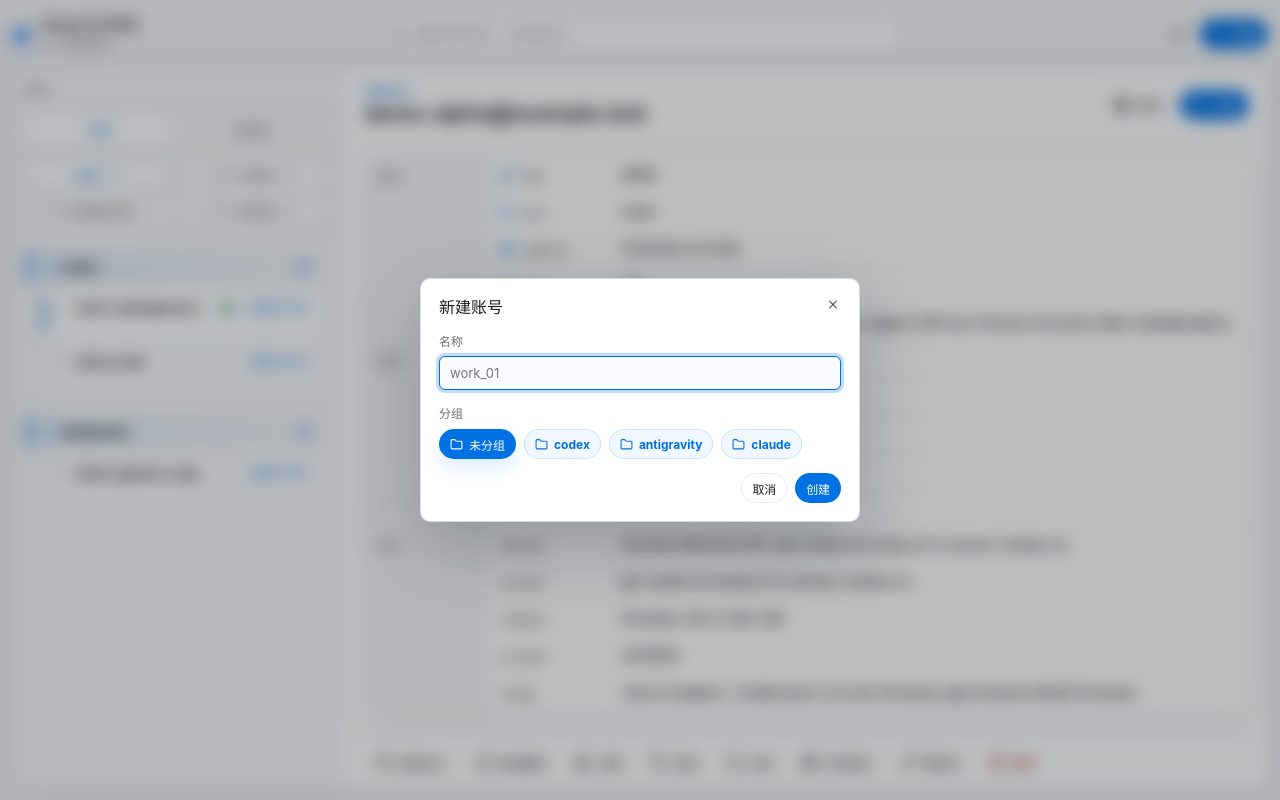
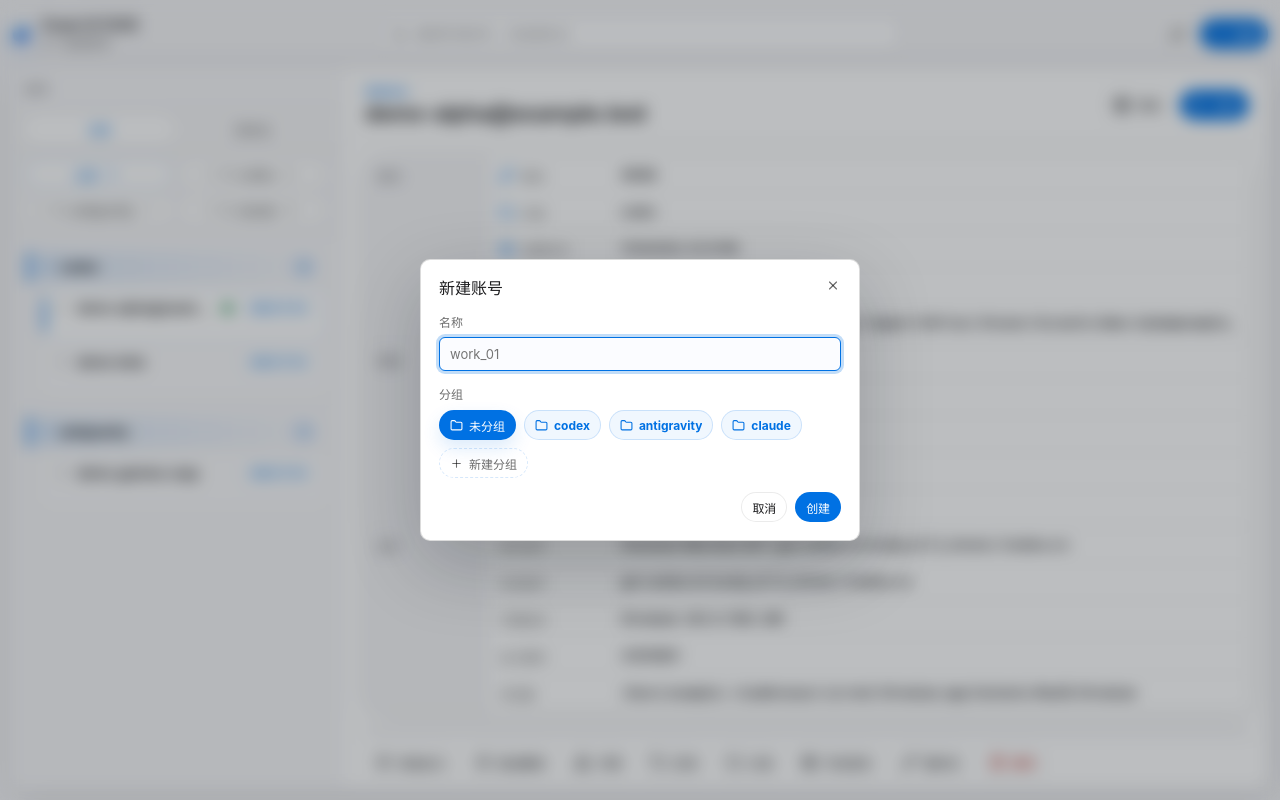
Before and after one commit to GravityPoet/notrace-browser, a React (Vite) app in the folder cloak-picker/: page / in a window 1280 px wide. Both pictures are taken after a click on the button "新建". Built offline with nearby package versions, Linux system fonts and the light colour scheme.

Commit message:
fix: add custom group creation to account dialog

```diff
--- a/cloak-picker/src/App.tsx
+++ b/cloak-picker/src/App.tsx
@@ -2129,6 +2129,7 @@ function EditorDialog({
   const modalRef = useRef<HTMLElement | null>(null);
   const onCloseRef = useRef(onClose);
   const busyRef = useRef(busy);
+  const [creatingGroup, setCreatingGroup] = useState(false);
   const previouslyFocusedRef = useRef<HTMLElement | null>(
     returnFocusElement ??
       (typeof document !== "undefined" && document.activeElement instanceof HTMLElement
@@ -2306,6 +2307,7 @@ function EditorDialog({
               aria-pressed={isActive}
               onClick={() => {
                 if (dialog.kind === "create") {
+                  setCreatingGroup(false);
                   onChange({ ...dialog, group: option.value });
                   return;
                 }
@@ -2317,6 +2319,38 @@ function EditorDialog({
             </button>
           );
         })}
+        {dialog.kind === "create" ? (
+          <button
+            aria-controls="cloak-new-group-name"
+            aria-expanded={creatingGroup}
+            className="groupOption groupOptionCreate"
+            disabled={busy}
+            title="输入一个新的分组名称"
+            type="button"
+            onClick={() => {
+              setCreatingGroup(true);
+              if (dialog.group) onChange({ ...dialog, group: "" });
+            }}
+          >
+            <Plus aria-hidden="true" size={13} />
+            <span>新建分组</span>
+          </button>
+        ) : null}
+        {dialog.kind === "create" && creatingGroup ? (
+          <label className="groupCreateEditor" htmlFor="cloak-new-group-name">
+            <span>新分组名称</span>
+            <input
+              aria-label="新分组名称"
+              autoComplete="off"
+              autoFocus
+              id="cloak-new-group-name"
+              placeholder="例如：client-a"
+              value={dialog.group}
+              onChange={(event) => onChange({ ...dialog, group: event.currentTarget.value })}
+            />
+            <small>创建账号时会一并创建并自动选中该分组。</small>
+          </label>
+        ) : null}
       </div>
     ) : null;
   return (
--- a/cloak-picker/src/styles.css
+++ b/cloak-picker/src/styles.css
@@ -1586,6 +1586,67 @@ button:disabled {
   box-shadow: 0 8px 18px rgba(0, 113, 227, 0.14);
 }
 
+.groupOption:focus-visible {
+  outline: none;
+  box-shadow: 0 0 0 3px var(--accent-ring);
+}
+
+.groupOptionCreate {
+  border-style: dashed;
+  background: transparent;
+  color: var(--muted);
+}
+
+.groupOptionCreate:hover,
+.groupOptionCreate[aria-expanded="true"] {
+  border-color: rgba(0, 113, 227, 0.42);
+  background: var(--accent-soft);
+  color: var(--accent);
+  box-shadow: none;
+}
+
+.groupOptionCreate:focus-visible {
+  box-shadow: 0 0 0 3px var(--accent-ring);
+}
+
+.groupCreateEditor {
+  display: grid;
+  flex: 0 0 100%;
+  gap: 5px;
+  min-width: 0;
+  padding-top: 2px;
+}
+
+.groupCreateEditor > span {
+  color: var(--muted);
+  font-size: 11px;
+  font-weight: 650;
+}
+
+.groupCreateEditor input {
+  width: 100%;
+  min-width: 0;
+  height: 34px;
+  border: 1px solid var(--border-strong);
+  border-radius: 6px;
+  background: #fbfcff;
+  color: var(--text);
+  padding: 0 10px;
+  font-size: 13px;
+  outline: none;
+}
+
+.groupCreateEditor input:focus {
+  border-color: var(--accent);
+  box-shadow: 0 0 0 3px var(--accent-ring);
+}
+
+.groupCreateEditor small {
+  color: var(--soft);
+  font-size: 11px;
+  line-height: 1.4;
+}
+
 .markPresetPicker {
   display: grid;
   gap: 8px;
```
Also changed, not shown: 1 other file (tests, documents, lock files or other folders).
